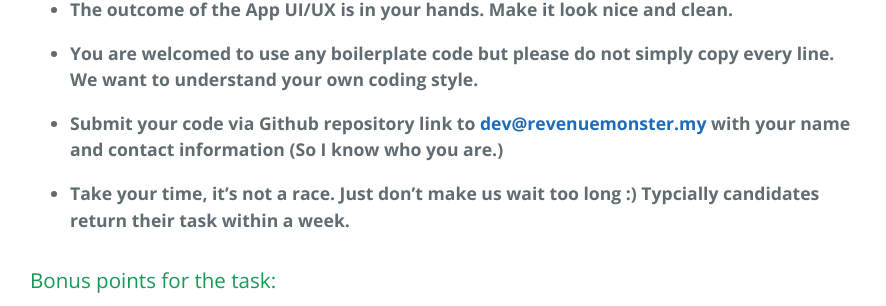
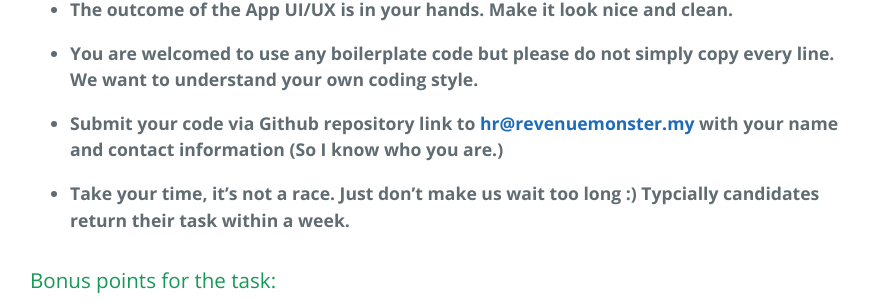
Before and after one commit to RevenueMonster/revenuemonster.github.io, a Jekyll site: the page built from index.md, in a window 1280 px wide and 900 px high, scrolled down 1265 px. Shown: the part 149-455 px from the top of the window, without its empty margins (194-1080 px from the left). Built offline with Jekyll 4.4.1, drawn with Linux system fonts in a browser that asks for light colours; our own code applies the rules of GitHub Pages for plain Markdown files.

Commit message:
submit repo to HR

```diff
--- a/index.md
+++ b/index.md
@@ -38,7 +38,7 @@ Once you have made your decision, complete one of the tasks below:
 
 - **You are welcomed to use any boilerplate code but please do not simply copy every line. We want to understand your own coding style.**
 
-- **Submit your code via Github repository link to [dev@revenuemonster.my](dev@revenuemonster.my) with your name and contact information (So I know who you are.)**
+- **Submit your code via Github repository link to [hr@revenuemonster.my](hr@revenuemonster.my) with your name and contact information (So I know who you are.)**
 
 - **Take your time, it's not a race. Just don't make us wait too long :) Typcially candidates return their task within a week.**
 
```
